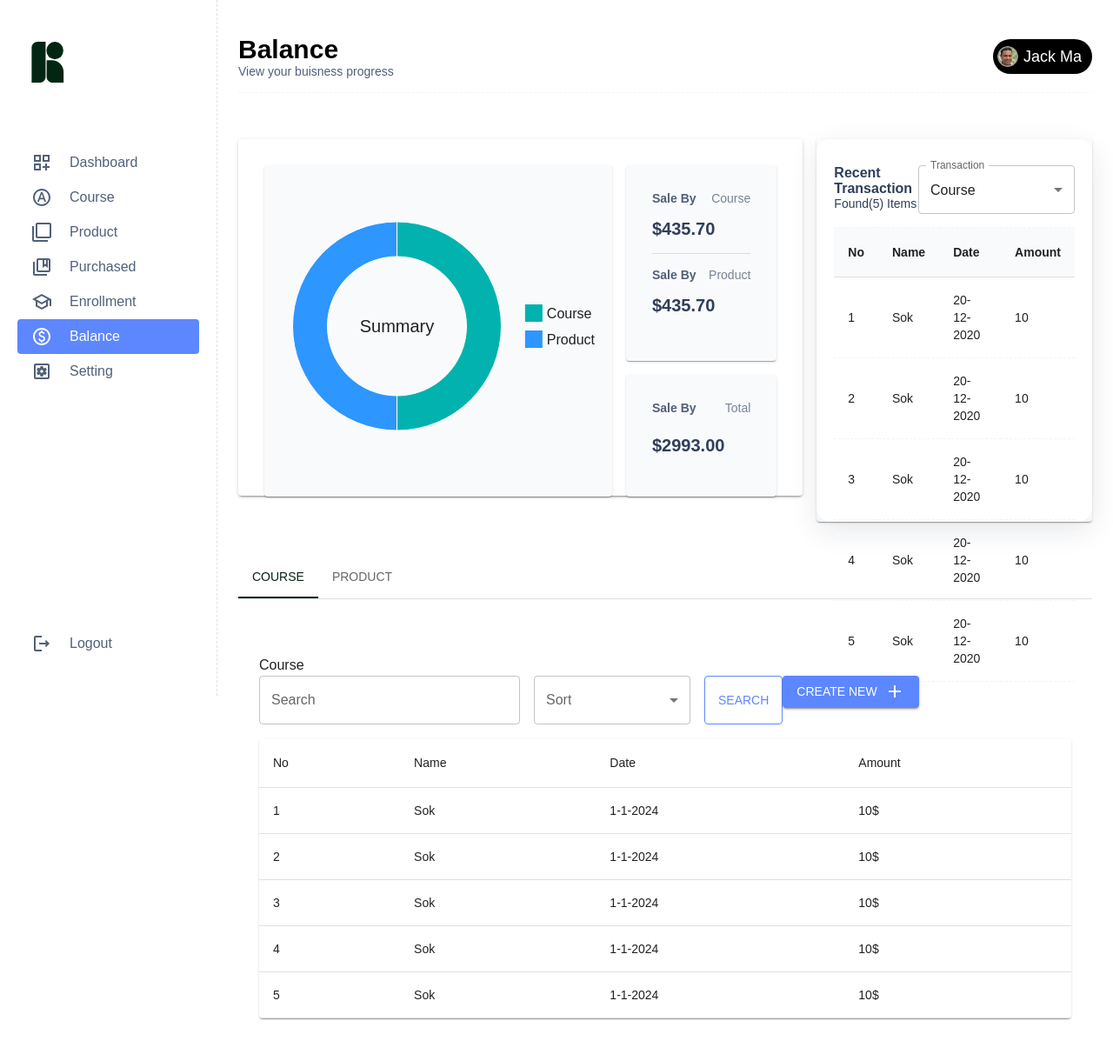
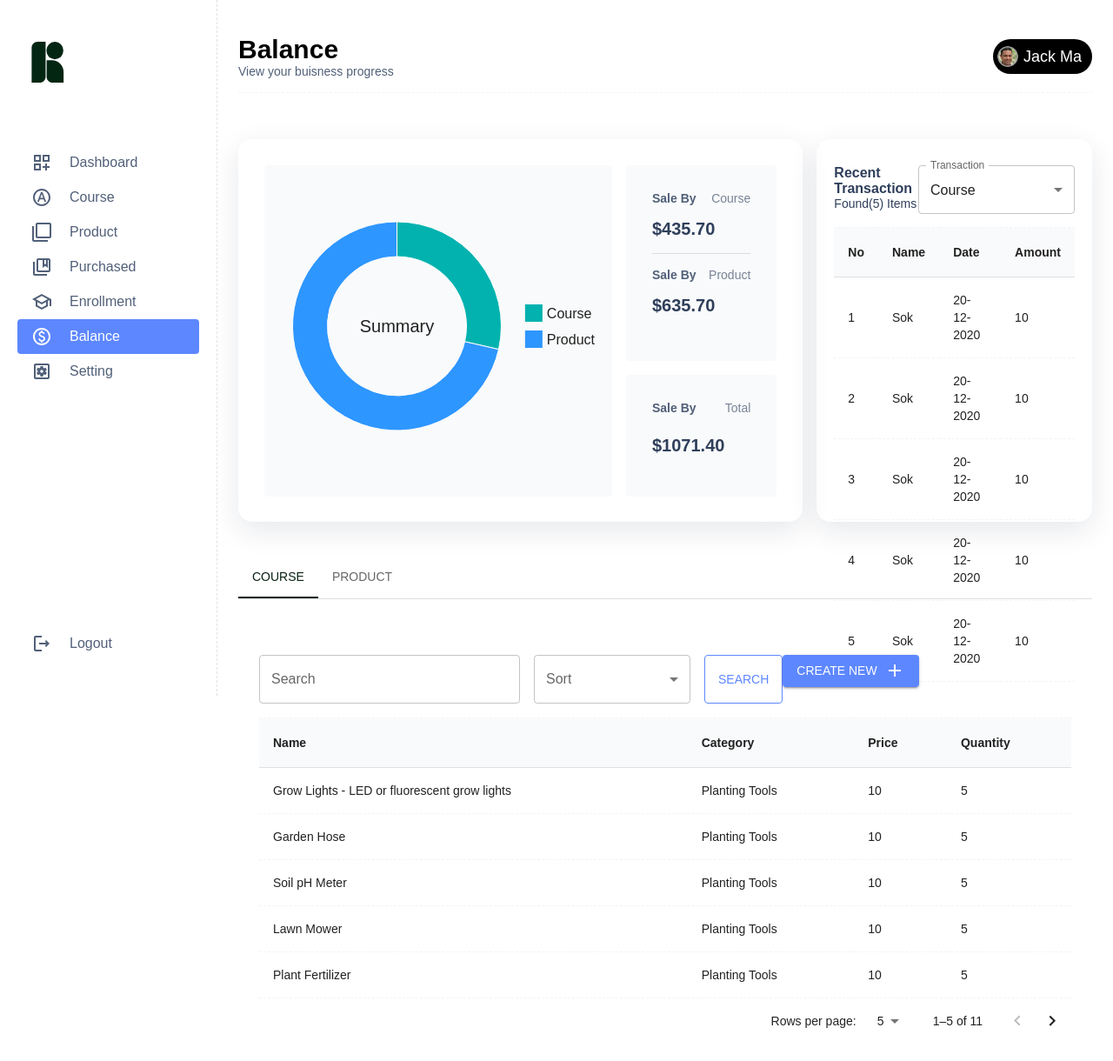
Before and after one commit to Kh1T/agteach-instructor, a React (Create React App) app: page /balance in a window 1280 px wide. Shown: the top 1220 px of the page at 87% size. Before the commit the page ends 1195 px from the top, so only its background shows below. Built offline with nearby package versions, Linux system fonts and the light colour scheme.

Commit message:
feat: upate balance page

```diff
--- a/src/components/balance/BalanceCard.jsx
+++ b/src/components/balance/BalanceCard.jsx
@@ -13,7 +13,6 @@ function BalanceCard() {
           // "&:hover": {
           //   bgcolor: "primary.dark",
           // },
-          boxShadow: 1,
         }}
       >
         <Stack direction="column" spacing={2} sx={{ mx: "30px", mt: "30px" }}>
@@ -49,7 +48,7 @@ function BalanceCard() {
           </Stack>
 
           <Typography variant="blgsm" color="dark.400">
-            $435.70
+            $635.70
           </Typography>
         </Stack>
       </Box>
--- a/src/components/balance/PieChartBalance.jsx
+++ b/src/components/balance/PieChartBalance.jsx
@@ -3,7 +3,7 @@ import { useDrawingArea } from "@mui/x-charts/hooks";
 import { styled } from "@mui/material/styles";
 
 const data = [
-  { value: 10, label: "Course" },
+  { value: 4, label: "Course" },
   { value: 10, label: "Product" },
 ];
 
--- a/src/components/balance/TotalCard.jsx
+++ b/src/components/balance/TotalCard.jsx
@@ -1,19 +1,15 @@
-import { Box, Divider, Stack, Typography } from "@mui/material";
+import { Box,  Stack, Typography } from "@mui/material";
 
-function TotalCard({ total = "$2993.00" }) {
+function TotalCard({ total = "$1071.40" }) {
   return (
     <>
       <Box
         sx={{
-          // p:4,
           width: "100%",
           height: 140,
           borderRadius: 1,
           bgcolor: "grey.100",
-          // "&:hover": {
-          //   bgcolor: "primary.dark",
-          // },
-          boxShadow: 1,
+
         }}
       >
         <Stack direction="column" spacing={3} sx={{ mx: "30px", mt: "30px" }}>
--- a/src/pages/Balance.jsx
+++ b/src/pages/Balance.jsx
@@ -6,23 +6,13 @@ import BalanceCard from "../components/balance/BalanceCard";
 import TotalCard from "../components/balance/TotalCard";
 import QueryHeader from "../components/QueryHeader";
 import { useState } from "react";
-import CustomTableMui from "../components/CustomTableMui";
 import CustomPanel from "../components/balance/CustomPanel";
+import CustomTable from "../components/CustomTable";
+import { products } from "../data/productsDummy";
 function BalancePage() {
   const [selectState, setSelectState] = useState("");
   const [value, setValue] = useState(0);
 
-  const headers = ["No", "Name", "Date", "Amount"];
-  function createData(...rest) {
-    return { ...rest };
-  }
-  const rows = [
-    createData(1, "Sok", "1-1-2024", "10$"),
-    createData(2, "Sok", "1-1-2024", "10$"),
-    createData(3, "Sok", "1-1-2024", "10$"),
-    createData(4, "Sok", "1-1-2024", "10$"),
-    createData(5, "Sok", "1-1-2024", "10$"),
-  ];
   return (
     <Stack spacing={5} sx={{ flexGrow: 1 }}>
       <Grid container spacing={2}>
@@ -31,9 +21,9 @@ function BalancePage() {
             pt="30px"
             sx={{
               width: "100%",
-              height: "410px",
-              boxShadow: 2,
-              borderRadius: 1,
+              height: "440px",
+              borderRadius: 4,
+              boxShadow: "0px 10px 33px 0px rgba(5,27,58,0.1)",
             }}
           >
             <Stack direction="row" spacing={2} mx="30px">
@@ -42,7 +32,6 @@ function BalancePage() {
                 sx={{
                   width: "100%",
                   backgroundColor: "grey.100",
-                  boxShadow: 1,
                   borderRadius: 1,
                 }}
               >
@@ -56,9 +45,7 @@ function BalancePage() {
           </Box>
         </Grid>
         <Grid size={4}>
-          <Paper>
             <RecentTransaction />
-          </Paper>
         </Grid>
       </Grid>
       <Box sx={{ borderBottom: 1, borderColor: "divider" }}>
@@ -69,23 +56,21 @@ function BalancePage() {
       </Box>
       <CustomPanel value={value} index={0}>
         <Box>
-          Course
           <QueryHeader
             useSelectState={[selectState, setSelectState]}
             selectData={["Newest", "Oldest"]}
           />
-          <CustomTableMui data={{ headers, rows}} />
+          <CustomTable data={products} isPagination={true} />
         </Box>
       </CustomPanel>
 
       <CustomPanel value={value} index={1}>
         <Box>
-          Product
           <QueryHeader
             useSelectState={[selectState, setSelectState]}
             selectData={["Newest", "Oldest"]}
           />
-          <CustomTableMui data={{ headers, rows }} />
+          <CustomTable data={products} isPagination={true} />
         </Box>
       </CustomPanel>
     </Stack>
```
